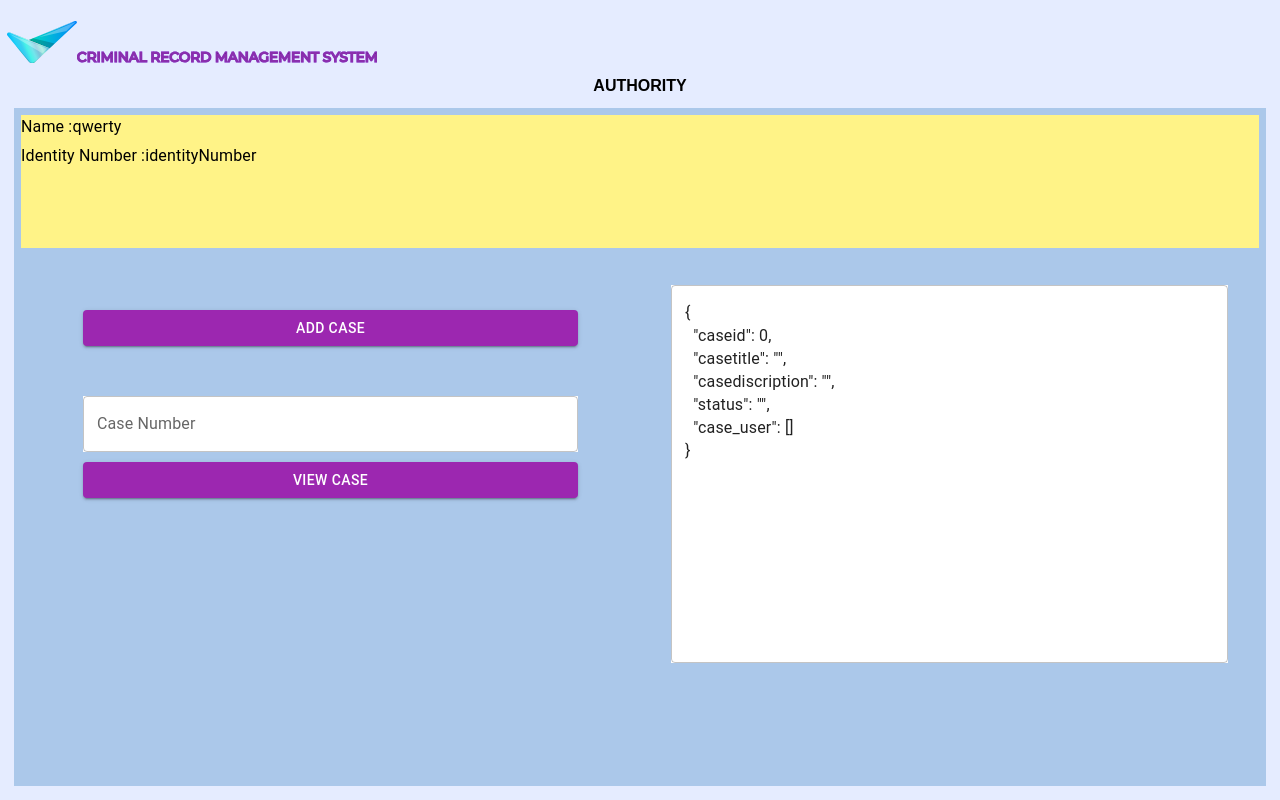
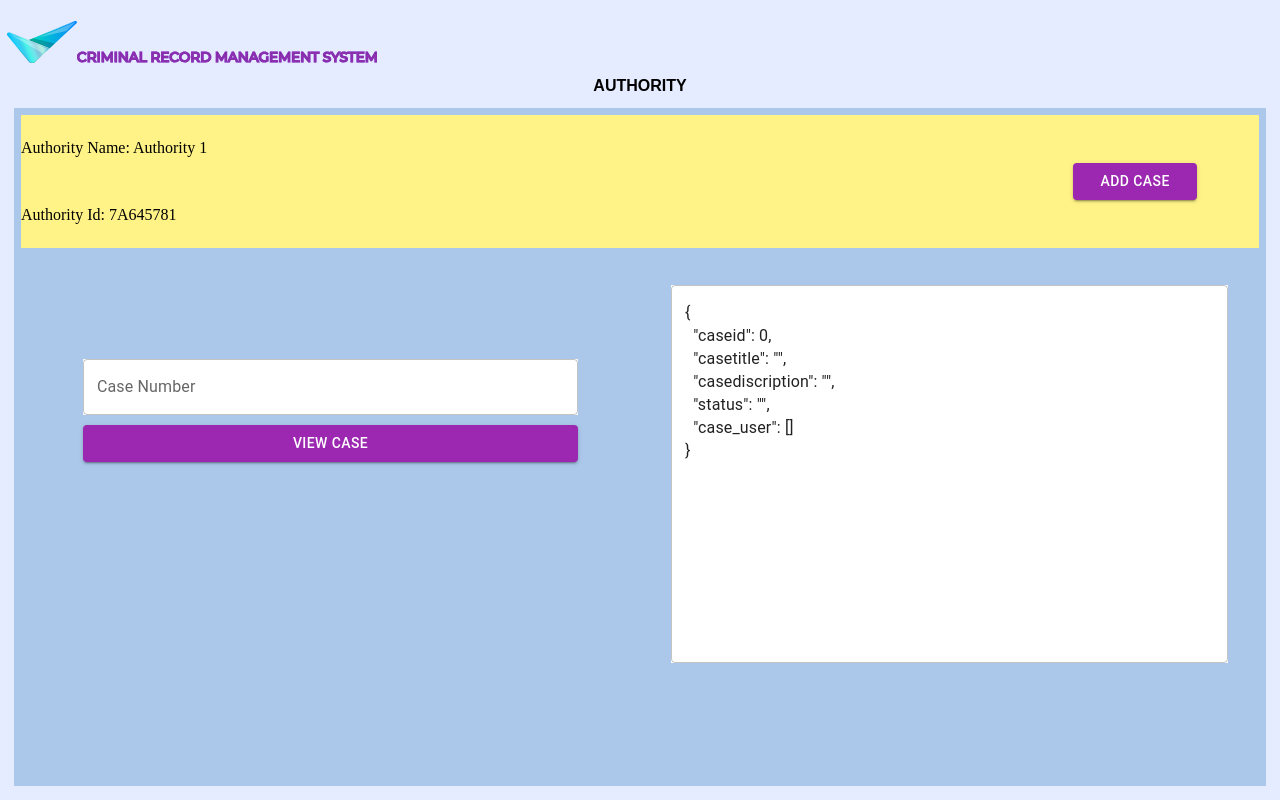
Before and after one commit to demelcjohn/criminal-record-management, a Next.js app: page /authority/details in a window 1280 px wide. Built offline with nearby package versions, Linux system fonts and the light colour scheme.

Commit message:
display updated

```diff
--- a/src/pages/authority/details.tsx
+++ b/src/pages/authority/details.tsx
@@ -82,27 +82,67 @@ export default function Authority() {
             }}
           >
             <Grid
+              container
               sx={{
                 width: "100%",
                 height: "20%",
                 bgcolor: "#FFF387",
               }}
             >
-              <div
-                style={{
-                  display: "flex",
-                  alignItems: "left",
-                  marginBottom: "5px",
+              <Grid
+                sx={{
+                  width: "80%",
+                  height: "100%",
                 }}
               >
-                <Typography>Name :</Typography>
-                <Typography>{" qwerty"}</Typography>
-              </div>
-
-              <div style={{ display: "flex", alignItems: "left" }}>
-                <Typography>Identity Number :</Typography>
-                <Typography>{" identityNumber"}</Typography>
-              </div>
+                <Grid container sx={{ width: "100%", height: "100%" }}>
+                  <Grid
+                    // padding={"3%"}
+                    display="flex"
+                    alignItems="center"
+                    sx={{
+                      width: "100%",
+                      height: "50%",
+                    }}
+                  >
+                    Authority Name: Authority 1
+                  </Grid>
+                  <Grid
+                    // padding={"3%"}
+                    display="flex"
+                    alignItems="center"
+                    sx={{
+                      width: "100%",
+                      height: "50%",
+                    }}
+                  >
+                    Authority Id: 7A645781
+                  </Grid>
+                </Grid>
+              </Grid>
+              <Grid
+                sx={{
+                  width: "20%",
+                  height: "100%",
+                }}
+                display="flex"
+                justifyContent="center"
+                alignItems="center"
+              >
+                <Button
+                  variant="contained"
+                  color="secondary"
+                  sx={{ width: "50%" }}
+                  onClick={handleOpen}
+                >
+                  Add Case
+                </Button>
+                <AddCaseModal
+                  open={openModal}
+                  setOpen={setOpenModal}
+                  handleClose={handleClose}
+                />
+              </Grid>
             </Grid>
             <Grid container sx={{ width: "100%", height: "100%" }}>
               <Grid
@@ -113,19 +153,6 @@ export default function Authority() {
                   padding: "5%",
                 }}
               >
-                <Button
-                  variant="contained"
-                  color="secondary"
-                  sx={{ width: "100%" }}
-                  onClick={handleOpen}
-                >
-                  Add Case
-                </Button>
-                <AddCaseModal
-                  open={openModal}
-                  setOpen={setOpenModal}
-                  handleClose={handleClose}
-                />
                 <TextField
                   sx={{ width: "100%", bgcolor: "white" }}
                   style={{ marginTop: "10%" }}
```
